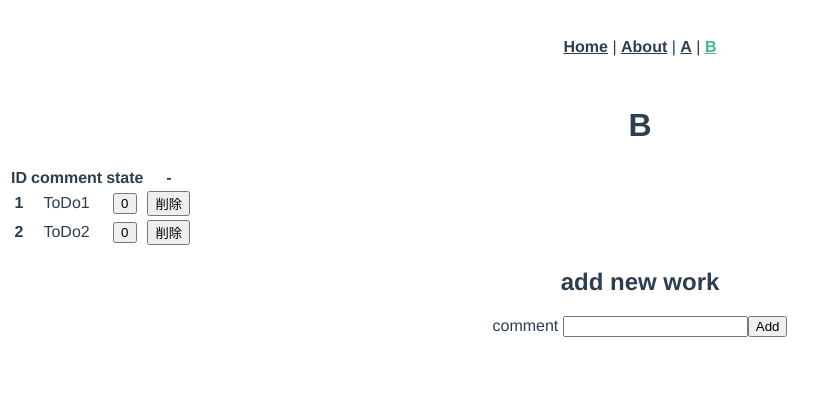
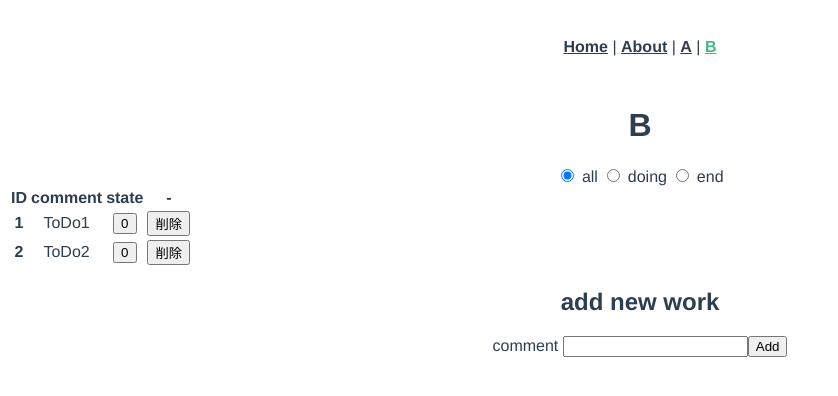
Before and after one commit to fg51/vue-typescript-example, a Vue app in the folder sample/: page /b in a window 1280 px wide. Shown: the top 396 px of the page, without its empty margins (0-838 px from the left). Built offline with nearby package versions, Linux system fonts and the light colour scheme.

Commit message:
add radio-box

```diff
--- a/sample/src/views/B.vue
+++ b/sample/src/views/B.vue
@@ -1,6 +1,14 @@
 <template>
   <div>
   <h1>B</h1>
+
+  <label v-for="label in options">
+    <input type="radio"
+           v-model="current"
+           v-bind:value="label.value">
+      {{ label.label }}
+    </input>
+  </label>
 
   <table>
     <thead>
@@ -12,14 +20,18 @@
       </tr>
     </thead>
     <tbody>
-      <tr v-for="item in todos" v-bind:key="item.id">
+      <tr v-for="item in computedTodos" v-bind:key="item.id">
         <th>{{ item.id }}</th>
         <td>{{ item.comment }}</td>
         <td class="state">
-          <button>{{ item.state }}</button>
+          <button v-on:click="doChangeState(item)">
+            {{ item.state }}
+          </button>
         </td>
         <td class="button">
-          <button v-on:click="doRemove(item)">削除</button>
+          <button v-on:click="doRemove(item)">
+            削除
+          </button>
         </td>
       </tr>
     </tbody>
@@ -36,35 +48,15 @@
 
 <script lang="ts">
 import { Component, Vue } from 'vue-property-decorator';
-
-const STORAGE_KEY = 'todos-vuejs-demo';
-
-
-// class TodoStorage {
-//   uid: number;
-//
-//   fetch() {
-//     let todos = JSON.parse(
-//       localStorage.getItem(STORAGE_KEY) || '[]'
-//     );
-//     todos.forEach((todo, index) => {
-//       todo.id = index
-//     });
-//     this.uid = todo.length;
-//     return todos;
-//   }
-//
-//   save(todos) {
-//     localStorage.setItem(
-//       STORAGE_KEY,
-//       JSON.stringify(todos))
-//   }
-// }
+import TodoStorage from '@/components/TodoStorage.vue';
 
 
 @Component
 export default class ViewB extends Vue {
   private todos: any[];
+  private todoStore: any;
+  private options: any[];
+  private current: number;
 
   constructor() {
     super();
@@ -72,6 +64,14 @@ export default class ViewB extends Vue {
       {id: 1, comment: 'ToDo1', state: 0},
       {id: 2, comment: 'ToDo2', state: 0},
     ];
+
+    // this.todoStore = new TodoStorage;
+    this.options = [
+      {value: -1, label: 'all'},
+      {value: 0, label: 'doing'},
+      {value: 1, label: 'end'},
+    ];
+    this.current = -1;
   }
 
   private doAdd(event: any, value: any) {
@@ -87,9 +87,20 @@ export default class ViewB extends Vue {
     comment.value = '';
   }
 
+  private doChangeState(item: any) {
+    item.state = item.state ? 0 : 1;
+  }
+
   private doRemove(item: any) {
     const index = this.todos.indexOf(item);
     this.todos.splice(index, 1);
   }
+
+
+  get computedTodos() {
+    return this.todos.filter((el) => {
+      return this.current < 0 ? true : this.current === el.state;
+    }, this);
+  }
 }
 </script>
```
